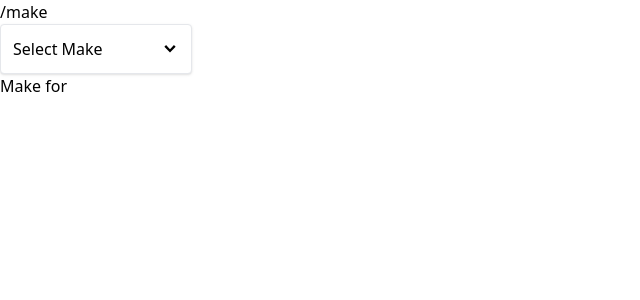
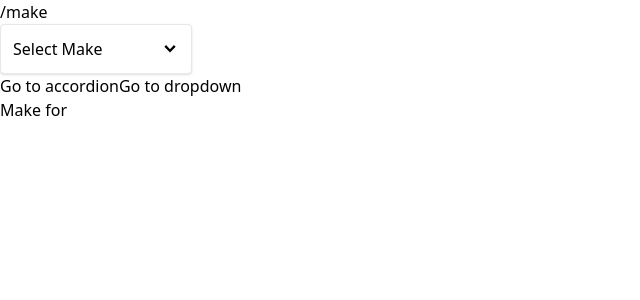
Before and after one commit to sjoelee/bread-log, a React (Create React App) app: page /make in a window 1280 px wide. Shown: the top 300 px of the page, without its empty margins (0-640 px from the left). Built offline with nearby package versions, Linux system fonts and the light colour scheme.

Commit message:
Add route and navigation pieces.

```diff
--- a/src/App.js
+++ b/src/App.js
@@ -1,5 +1,7 @@
 import Dropdown from "./components/Dropdown";
-import DoughMake from "./components/DoughMake";
+import DoughMakePage from "./components/DoughMakePage";
+import Link from './components/Link';
+import Route from './components/Route';
 import { useState } from "react";
 
 function App() {
@@ -20,7 +22,13 @@
   return(
     <div>
       <Dropdown items={ doughMakes } onSelect={ onSelect } selected={ selected }/>
-      <DoughMake makeName={ selected }/>
+      <Link to="/accordion">Go to accordion</Link>
+      <Link to="/make">Go to dropdown</Link>
+      <div>
+        <Route path="/make">
+          <DoughMakePage makeName={ selected }/>
+        </Route>
+      </div>
     </div>
   );
 }
--- a/src/components/DoughMake.js
+++ b/src/components/DoughMakePage.js
@@ -1,6 +1,6 @@
 // Should store the entries such as temp and times on this page
-function Make({ makeName }) {
+function DoughMakePage({ makeName }) {
   return <div>Make for {makeName?.label}</div>
 }
 
-export default Make;
+export default DoughMakePage;
--- /dev/null
+++ b/src/components/Link.js
@@ -0,0 +1,15 @@
+import { useContext } from 'react';
+import NavigationContext from "../context/navigation";
+
+function Link({ to, children }) {
+  const { navigate } = useContext(NavigationContext);
+  const handleClick = (event) => {
+    event.preventDefault(); // prevent it from doing the default behavior.
+
+    navigate(to);
+  };
+
+  return <a onClick={handleClick}>{children}</a>
+}
+
+export default Link;
--- /dev/null
+++ b/src/components/Route.js
@@ -0,0 +1,14 @@
+import { useContext } from "react";
+import NavigationContext from "../context/navigation";
+
+function Route({ path, children }) {
+  const { currentPath } = useContext(NavigationContext);
+
+  if (path === currentPath) {
+    return children;
+  }
+
+  return null;
+}
+
+export default Route;
--- a/src/context/navigation.js
+++ b/src/context/navigation.js
@@ -17,8 +17,13 @@
     };
   }, []);
 
+  const navigate = (to) => {
+    window.history.pushState({}, '', to);
+    setCurrentPath(to);
+  }
+
   return (
-    <NavigationContext.Provider value={{}}>
+    <NavigationContext.Provider value={{ currentPath, navigate }}>
       {currentPath}
       {children}
     </NavigationContext.Provider>
```
